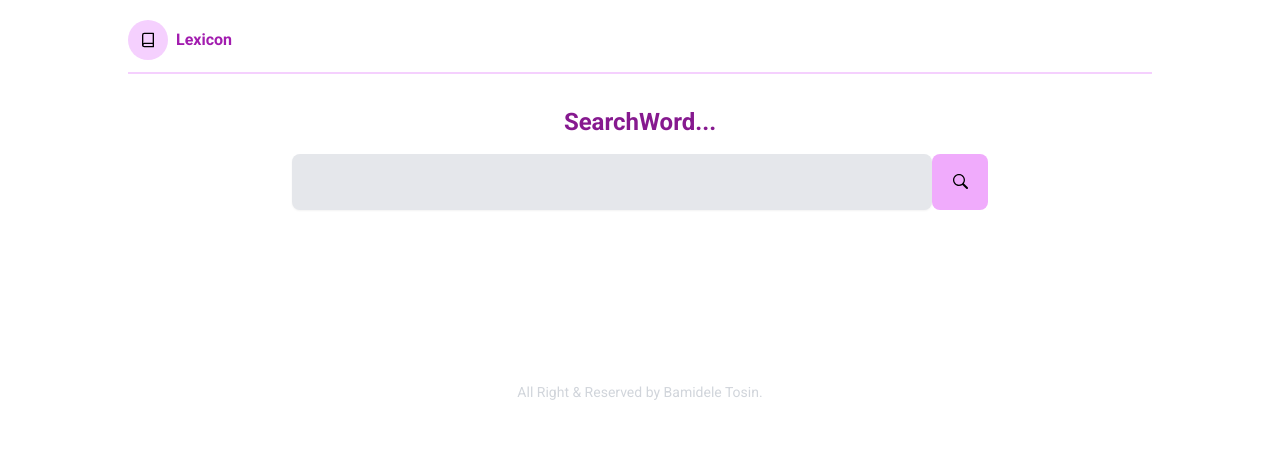
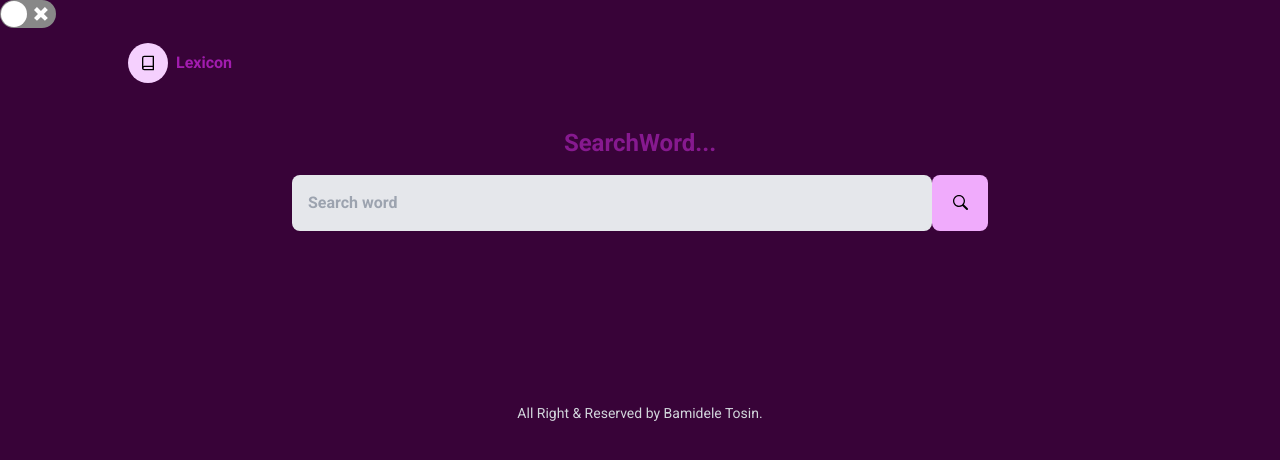
Before and after one commit to TosinMary/Dictionary-app, a React (Create React App) app: page / in a window 1280 px wide. Shown: the top 460 px of the page. Built offline with nearby package versions, Linux system fonts and the light colour scheme.

Commit message:
dark mode done

```diff
--- a/package.json
+++ b/package.json
@@ -11,6 +11,7 @@
     "react-dom": "^18.2.0",
     "react-icons": "^4.8.0",
     "react-scripts": "5.0.1",
+    "react-switch": "^7.0.0",
     "web-vitals": "^2.1.4"
   },
   "scripts": {
--- a/src/App.css
+++ b/src/App.css
@@ -1,38 +1,13 @@
-.App {
-  text-align: center;
+.App{
+  height: 100vh;
 }
+#dark{
+  background-color: rgb(56, 3, 56);
+}
+#light{
+  background-color: white;
+}
+#dark.header{
 
-.App-logo {
-  height: 40vmin;
-  pointer-events: none;
+  background-color: white;
 }
-
-@media (prefers-reduced-motion: no-preference) {
-  .App-logo {
-    animation: App-logo-spin infinite 20s linear;
-  }
-}
-
-.App-header {
-  background-color: #282c34;
-  min-height: 100vh;
-  display: flex;
-  flex-direction: column;
-  align-items: center;
-  justify-content: center;
-  font-size: calc(10px + 2vmin);
-  color: white;
-}
-
-.App-link {
-  color: #61dafb;
-}
-
-@keyframes App-logo-spin {
-  from {
-    transform: rotate(0deg);
-  }
-  to {
-    transform: rotate(360deg);
-  }
-}
--- a/src/App.js
+++ b/src/App.js
@@ -1,14 +1,29 @@
-
+import './App.css';
 import Header from './component/Header';
 import Display from '../src/component/display/Display';
+import { createContext, useState  } from 'react';
+import ReactSwitch from 'react-switch';
+
+
+
+export const ThemeContext = createContext(null);
 
 function App() {
+  const [theme, setTheme] = useState("dark");
+
+  const toggleTheme = () => {
+    setTheme((curr) => (curr === "dark" ? "light" : "dark"));
+  }
+
   return (
-    <div className="App">
+    <ThemeContext.Provider value={{theme, toggleTheme}} >
+    <div className="App" id={theme}>
+      <ReactSwitch onChange={toggleTheme} checked={theme === "light"}/>
       <Header />
       <Display />
 
     </div>
+    </ThemeContext.Provider >
   );
 }
 
--- a/src/component/Header.jsx
+++ b/src/component/Header.jsx
@@ -1,14 +1,17 @@
 import React from 'react';
 import {FiBook} from 'react-icons/fi';
 
+
 function Header() {
   return (
-    <section className='max-w-5xl m-auto mt-2 border-b-2 border-fuchsia-200 py-3 '>
+    <div className='header'>
+    <section className='max-w-5xl m-auto pt-2  py-3 '>
         <div className='flex flex-row justify-start items-center gap-2'>
            <h1  className='w-22 bg-fuchsia-200 p-3 rounded-full'>< FiBook /></h1>
             <p className='font-extrabold text-fuchsia-700'>Lexicon</p>
         </div>
     </section>
+    </div>
   )
 }
 
--- a/src/component/display/Display.jsx
+++ b/src/component/display/Display.jsx
@@ -37,7 +37,7 @@ function Display() {
       <form onSubmit = {(e)=> {getDictionaryApi(e.preventDefault());}}>
       <h1 className='flex justify-center items-center font-semibold text-fuchsia-800 text-2xl my-4 '>SearchWord...</h1>
         <div className='flex flex-row justify-center items-center '>
-            <input type="text" autoFocus  onChange={(e) => setWordText(e.target.value)} className='p-4 rounded-lg bg-gray-200 text-fuchsia-600 font-bold outline-none border-none shadow-sm w-1/2 ' ></input>
+            <input type="text" autoFocus placeholder='Search word'  onChange={(e) => setWordText(e.target.value)} className='p-4 rounded-lg bg-gray-200 text-fuchsia-600 font-bold outline-none border-none shadow-sm w-1/2 ' ></input>
             <button onClick={getDictionaryApi} className=' bg-fuchsia-300 p-5 rounded-lg outline-none'><GoSearch /></button>
         </div>
 
@@ -46,7 +46,7 @@ function Display() {
 
         <div className=' m-auto max-w-2xl p-4'>
 
-          <ul className='flex flex-col justify-center items-start  '>
+          <ul className='flex flex-col justify-center items-start '>
             <li className='my-4'>{wordParameters?.word}
              <br />{wordParameters?.phonetics[0].audio &&
              (<button onClick={start} className='bg-fuchsia-300 mt-3  p-2 rounded-full'><BsPlay /></button>)
```
Also changed, not shown: 1 other file (tests, documents, lock files or other folders).
